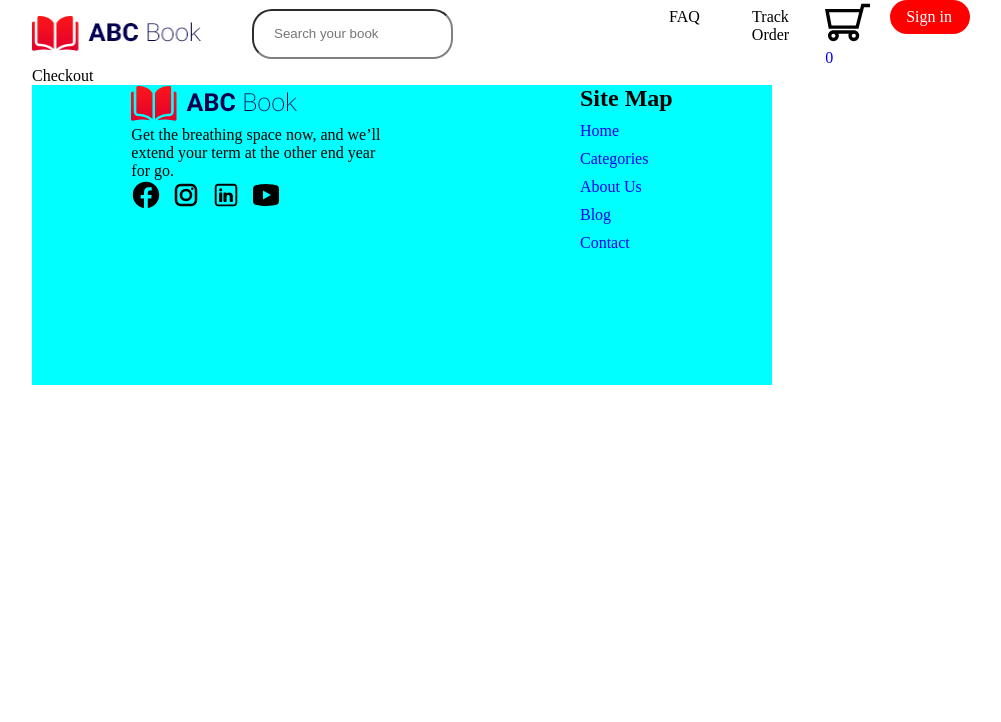
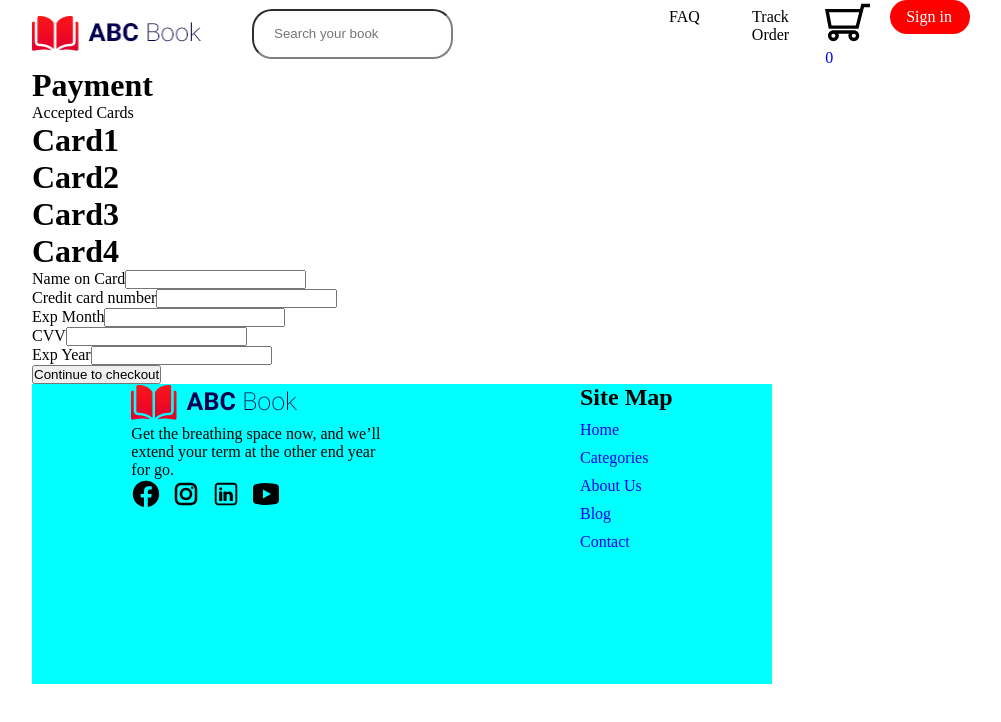
Before and after one commit to tornike2002/Ecommerce, a React (Vite) app: page /checkout in a window 1280 px wide. Shown: the top 722 px of the page, without its empty margins (238-1239 px from the left). Built offline with nearby package versions, Linux system fonts and the light colour scheme.

Commit message:
created validation for checkout form

```diff
--- a/package.json
+++ b/package.json
@@ -14,7 +14,7 @@
     "@emotion/styled": "^11.11.0",
     "@hookform/resolvers": "^3.3.2",
     "@mui/material": "^5.15.0",
-    "antd": "^5.12.4",
+    "antd": "^5.12.5",
     "firebase": "^10.7.1",
     "hero-slider": "^3.2.1",
     "react": "^18.2.0",
--- a/src/components/checkoutForm/CheckoutPage.tsx
+++ b/src/components/checkoutForm/CheckoutPage.tsx
@@ -1,8 +1,158 @@
+import React from 'react';
+import { useForm, Controller, SubmitHandler } from 'react-hook-form';
+import { zodResolver } from '@hookform/resolvers/zod';
+import { z } from 'zod';
 
-const CheckoutPage = () => {
+// Define the form data type based on your Zod schema
+type FormData = {
+  nameOnCard: string;
+  creditCardNumber: string;
+  expMonth: string;
+  cvv: string;
+  expYear: string;
+};
+
+const formatCreditCardNumber = (value: string) => {
+  const cleanValue = typeof value === 'string' ? value.replace(/\D/g, '') : '';
+  const formattedValue = cleanValue.replace(/(\d{4})(?=\d)/g, '$1-');
+  return formattedValue;
+};
+
+const CheckoutPage: React.FC = () => {
+  const schema = z.object({
+    nameOnCard: z.string().min(2, { message: 'Minimum 2 characters' }),
+    creditCardNumber: z.string().min(19, { message: 'Invalid credit card number' }),
+    expMonth: z.string().length(2, { message: 'Invalid expiration month' }),
+    cvv: z.string().length(3, { message: 'Invalid CVV' }),
+    expYear: z.string().length(4, { message: 'Invalid expiration year' }),
+  });
+
+  const { handleSubmit, control, formState: { errors }, setValue } = useForm<FormData>({
+    resolver: zodResolver(schema),
+    defaultValues: {
+      nameOnCard: '',
+      creditCardNumber: '',
+      expMonth: '',
+      cvv: '',
+      expYear: '',
+    },
+  });
+
+  const onSubmit: SubmitHandler<FormData> = (data) => {
+    // Handle form submission
+    console.log(data);
+  };
+
   return (
-    <div>Checkout</div>
-  )
-}
+    <div>
+      {/* title */}
+      <div>
+        <h1>Payment</h1>
+        <p>Accepted Cards</p>
+        <div>
+          <h1>Card1</h1>
+          <h1>Card2</h1>
+          <h1>Card3</h1>
+          <h1>Card4</h1>
+        </div>
+      </div>
+      {/* title */}
+      <form onSubmit={handleSubmit(onSubmit)}>
+        <div>
+          <label htmlFor="ncard">Name on Card</label>
+          <Controller
+            name="nameOnCard"
+            control={control}
+            render={({ field }) => (
+              <input
+                {...field}
+                id="ncard"
+                value={field.value || ''}
+                onChange={(e) => {
+                  setValue('nameOnCard', e.target.value);
+                }}
+              />
+            )}
+          />
+          <span>{errors.nameOnCard?.message}</span>
+        </div>
+        <div>
+          <label htmlFor="cnumber">Credit card number</label>
+          <Controller
+            name="creditCardNumber"
+            control={control}
+            render={({ field }) => (
+              <input
+                {...field}
+                id="cnumber"
+                value={field.value || ''}
+                onChange={(e) => {
+                  setValue('creditCardNumber', formatCreditCardNumber(e.target.value));
+                }}
+                maxLength={19}
+              />
+            )}
+          />
+          <span>{errors.creditCardNumber?.message}</span>
+        </div>
+        <div>
+          <label htmlFor="expMonth">Exp Month</label>
+          <Controller
+            name="expMonth"
+            control={control}
+            render={({ field }) => (
+              <input
+                {...field}
+                id="expMonth"
+                value={field.value || ''}
+                onChange={(e) => {
+                  setValue('expMonth', e.target.value);
+                }}
+              />
+            )}
+          />
+          <span>{errors.expMonth?.message}</span>
+        </div>
+        <div>
+          <label htmlFor="cvv">CVV</label>
+          <Controller
+            name="cvv"
+            control={control}
+            render={({ field }) => (
+              <input
+                {...field}
+                id="cvv"
+                value={field.value || ''}
+                onChange={(e) => {
+                  setValue('cvv', e.target.value);
+                }}
+              />
+            )}
+          />
+          <span>{errors.cvv?.message}</span>
+        </div>
+        <div>
+          <label htmlFor="expYear">Exp Year</label>
+          <Controller
+            name="expYear"
+            control={control}
+            render={({ field }) => (
+              <input
+                {...field}
+                id="expYear"
+                value={field.value || ''}
+                onChange={(e) => {
+                  setValue('expYear', e.target.value);
+                }}
+              />
+            )}
+          />
+          <span>{errors.expYear?.message}</span>
+        </div>
+        <button type="submit">Continue to checkout</button>
+      </form>
+    </div>
+  );
+};
 
 export default CheckoutPage;
```
Also changed, not shown: 1 other file (tests, documents, lock files or other folders).
